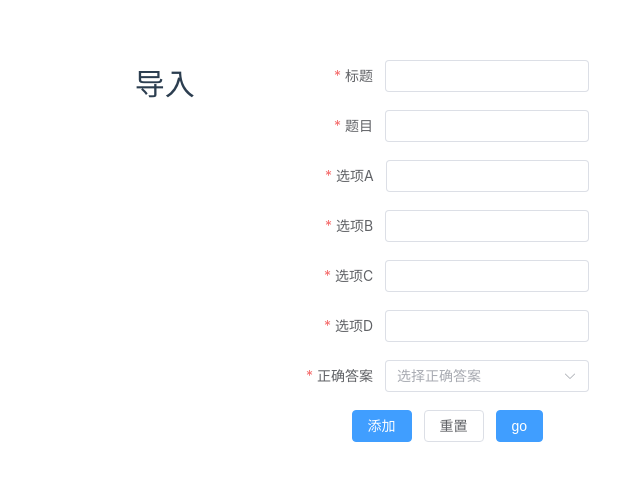
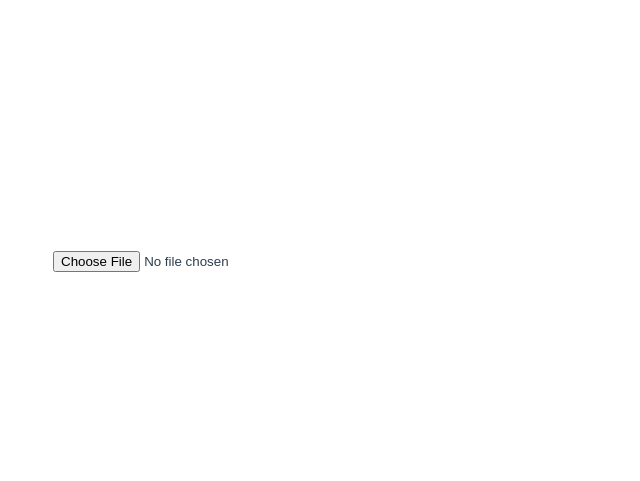
Before and after one commit to 10192295/vue_learning, a Vue app: page / in a window 1280 px wide. Shown: the part 139-620 px from the top of the page, without its empty margins (334-974 px from the left). Built offline with nearby package versions, Linux system fonts and the light colour scheme.

Commit message:
excel文件读取

```diff
--- a/package.json
+++ b/package.json
@@ -12,6 +12,7 @@
   "dependencies": {
     "axios": "^1.7.2",
     "element-plus": "^2.4.4",
+    "exceljs": "^4.4.0",
     "less": "^4.2.0",
     "less-loader": "^12.2.0",
     "pinia": "^2.1.7",
--- a/src/router/index.js
+++ b/src/router/index.js
@@ -5,12 +5,13 @@ import QuestionPage from '../views/question/QuestionPage.vue'
 import SuccessPage from '../views/question/SuccessPage.vue'
 import ExportPage from '../views/question/ExportPage.vue'
 import { useUserStore } from '../stores/user'
+import ExcelTest from '../views/ExcelTest.vue'
 
 const routers = [
   {
     path: '/',
     name: 'home',
-    component: ExportPage
+    component: ExcelTest
   },
   {
     path: '/about',
--- /dev/null
+++ b/src/views/ExcelTest.vue
@@ -0,0 +1,81 @@
+<template>
+  <div>
+    <input type="file" @change="handleFileUpload" />
+    <table v-if="rows.length">
+      <thead>
+        <tr>
+          <th v-for="(header, index) in headers" :key="index">{{ header }}</th>
+        </tr>
+      </thead>
+      <tbody>
+        <tr v-for="(row, rowIndex) in rows" :key="rowIndex">
+          <td v-for="(cell, cellIndex) in row" :key="cellIndex">{{ cell }}</td>
+        </tr>
+      </tbody>
+    </table>
+  </div>
+</template>
+
+<script setup>
+import ExcelJS from 'exceljs'
+import { reactive } from 'vue'
+const rows = reactive([])
+const headers = reactive([])
+const handleFileUpload = async (event) => {
+  const file = event.target.files[0]
+  if (!file) return
+
+  const reader = new FileReader()
+
+  reader.onload = async (e) => {
+    try {
+      const buffer = e.target.result
+      const workbook = new ExcelJS.Workbook()
+      await workbook.xlsx.load(buffer)
+      const worksheet = workbook.worksheets[0]
+
+      if (!worksheet) {
+        console.error('No worksheet found')
+        return
+      }
+
+      worksheet.eachRow((row, rowNumber) => {
+
+        const cells = row.values.slice(1)
+        if (rowNumber === 1) {
+          headers.push(...cells)
+        } else {
+          rows.push(cells)
+        }
+      })
+
+      console.log('Headers:', headers)
+      console.log('Rows:', rows)
+    } catch (error) {
+      console.error('Error reading Excel file:', error)
+    }
+  }
+
+  reader.onerror = (error) => {
+    console.error('FileReader error:', error)
+  }
+
+  reader.readAsArrayBuffer(file)
+}
+</script>
+
+<style>
+table {
+  width: 100%;
+  border-collapse: collapse;
+}
+th,
+td {
+  border: 1px solid #ccc;
+  padding: 8px;
+  text-align: left;
+}
+th {
+  background-color: #f4f4f4;
+}
+</style>
```
Also changed, not shown: 1 other file (tests, documents, lock files or other folders).
